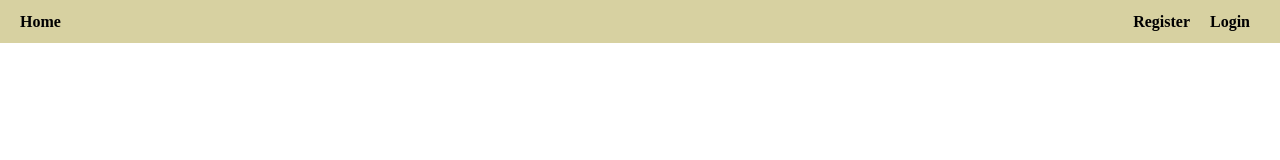
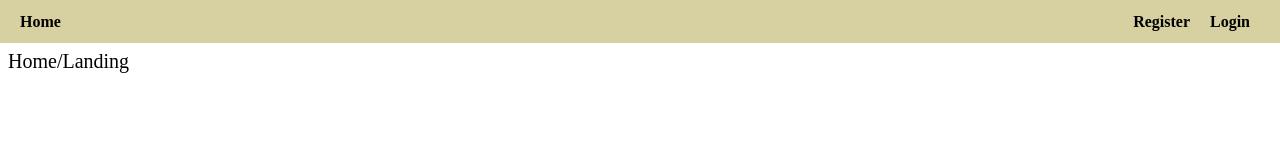
Before and after one commit to JSONJuggler/recipeManager, a React (Create React App) app in the folder client/: page / in a window 1280 px wide. Shown: the top 160 px of the page. Built offline with nearby package versions, Linux system fonts and the light colour scheme.

Commit message:
initialized landing component

```diff
--- a/client/src/components/App.js
+++ b/client/src/components/App.js
@@ -1,11 +1,16 @@
 import React, { Fragment } from "react";
 import Navbar from "./layout/Navbar";
+import Landing from "./layout/Landing";
+import { BrowserRouter as Router, Route, Switch } from "react-router-dom";
 
 function App() {
   return (
-    <Fragment>
-      <Navbar />
-    </Fragment>
+    <Router>
+      <Fragment>
+        <Navbar />
+        <Landing />
+      </Fragment>
+    </Router>
   );
 }
 
--- a/client/src/components/layout/Landing.js
+++ b/client/src/components/layout/Landing.js
@@ -1,7 +1,18 @@
-import React from "react";
+import React, { Fragment } from "react";
+import styled from "styled-components";
+
+const pstyle = {
+  fontColor: "black",
+  fontSize: "20px",
+  marginTop: "50px"
+};
 
 const Landing = () => {
-  return <div></div>;
+  return (
+    <Fragment>
+      <p style={pstyle}>Home/Landing</p>
+    </Fragment>
+  );
 };
 
 export default Landing;
```
